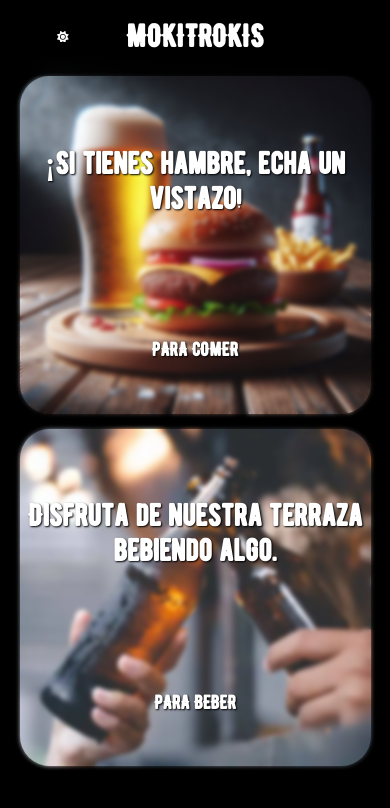
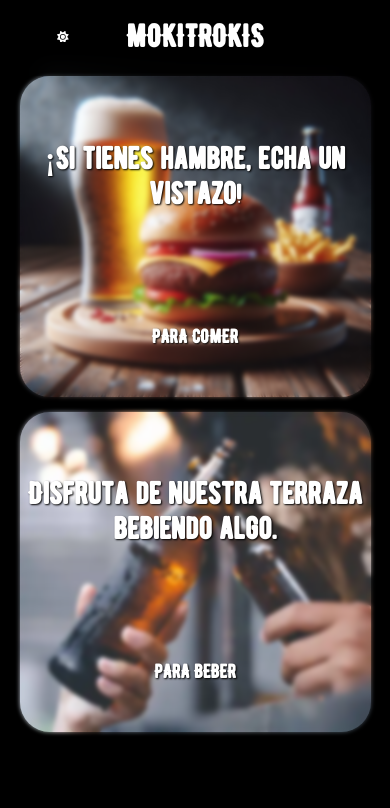
Before and after one commit to Agauna13/cartamoki, a React (Create React App) app in the folder cartamoki/: page / in a window 390 px wide. Shown: the top 808 px of the page. Built offline with nearby package versions, Linux system fonts and the light colour scheme.

Commit message:
reajuste altura tarjetas para mejor visibilidad

```diff
--- a/cartamoki/src/components/Tarjetas.css
+++ b/cartamoki/src/components/Tarjetas.css
@@ -67,7 +67,7 @@ button:hover {
 @media screen and (min-width: 200px) and (max-width: 915px) {
   .tarjeta {
     width: 90vw; /* Ajuste para dispositivos móviles */
-    height: 40vh; /* Ajusta la altura automática para evitar desbordamiento */
+    height: 38vh; /* Ajusta la altura automática para evitar desbordamiento */
     font-size: 4vw;
     align-items: center;
     justify-content: center;
```
